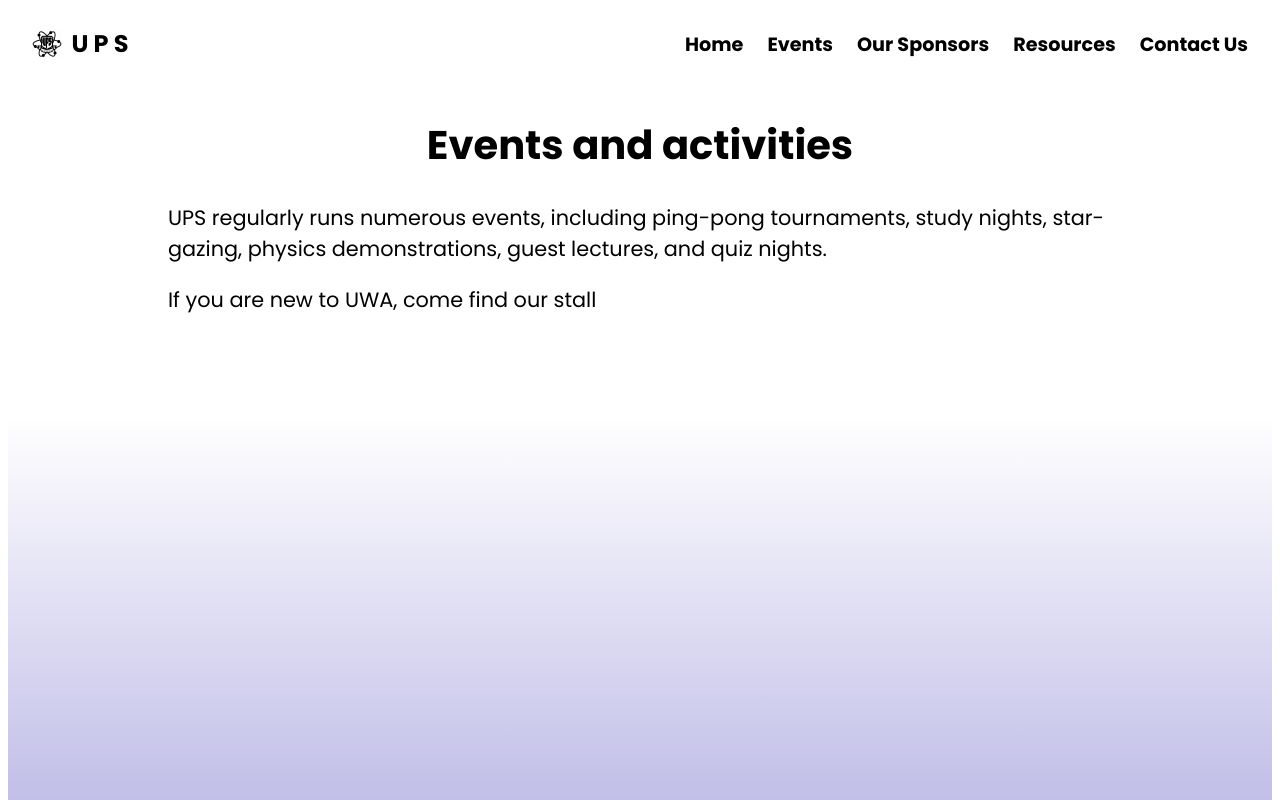
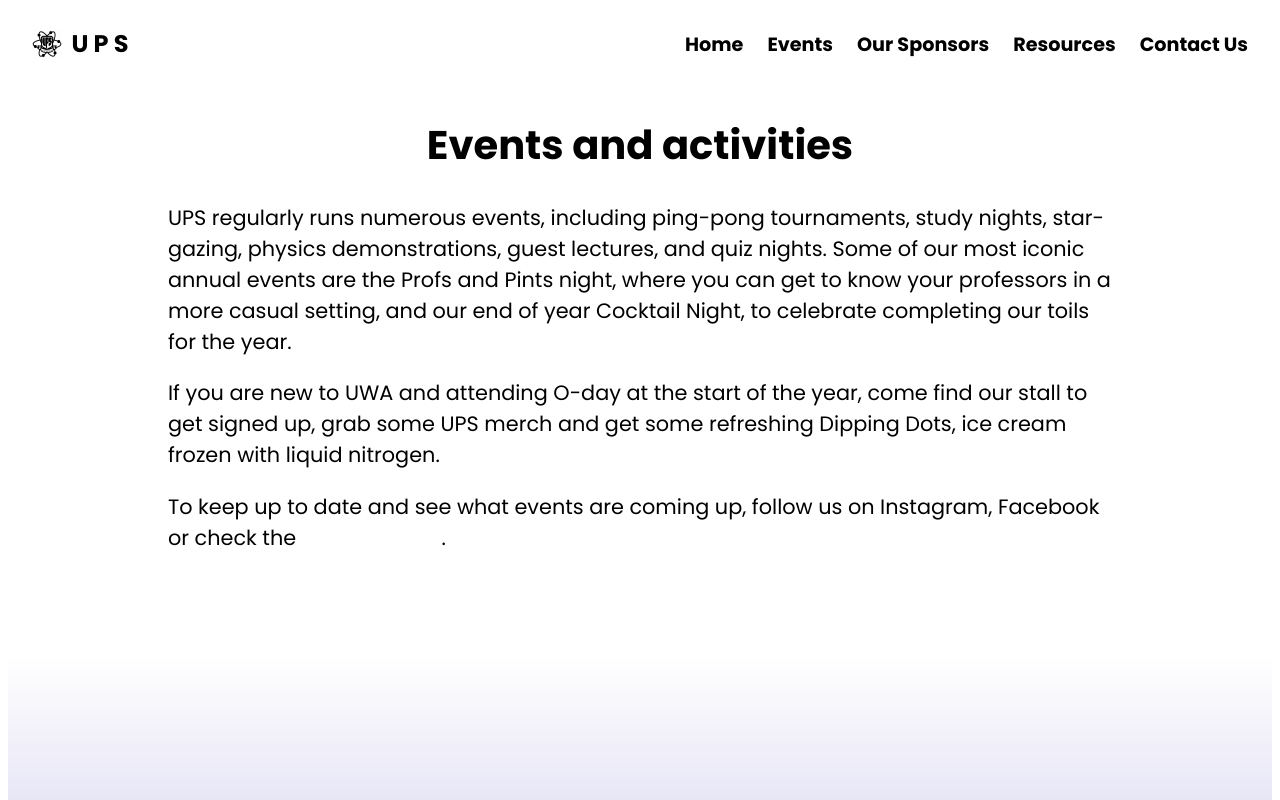
Before and after one commit to OutragedFinn/upsuwa, a React (Create React App) app: page /Events in a window 1280 px wide. Shown: the top 800 px of the page. Built offline with nearby package versions, Linux system fonts and the light colour scheme.

Commit message:
add text to events page

```diff
--- a/src/pages/Events/info/Info.jsx
+++ b/src/pages/Events/info/Info.jsx
@@ -9,8 +9,9 @@ export default function Info() {
         <div className='ups__home-info_container'>
             <div>
                 <h1>Events and activities</h1>
-                <p>UPS regularly runs numerous events, including ping-pong tournaments, study nights, star-gazing, physics demonstrations, guest lectures, and quiz nights. </p>
-                <p>If you are new to UWA, come find our stall</p>
+                <p>UPS regularly runs numerous events, including ping-pong tournaments, study nights, star-gazing, physics demonstrations, guest lectures, and quiz nights. Some of our most iconic annual events are the Profs and Pints night, where you can get to know your professors in a more casual setting, and our end of year Cocktail Night, to celebrate completing our toils for the year.</p>
+                <p>If you are new to UWA and attending O-day at the start of the year, come find our stall to get signed up, grab some UPS merch and get some refreshing Dipping Dots, ice cream frozen with liquid nitrogen.</p>
+                <p>To keep up to date and see what events are coming up, follow us on Instagram, Facebook or check the <a href='http://uwastudentguild.com/clubs/university-physics-society#events' target='_blank'>Guild website</a>.</p>
             </div>
         </div>
     </div>
```
